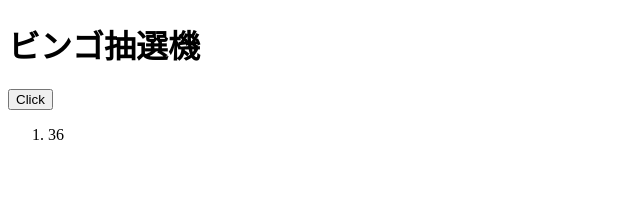
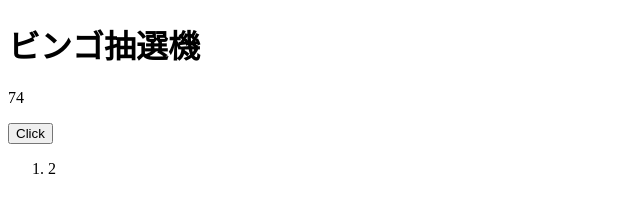
Before and after one commit to spdbear/vueprac-bingo, a plain HTML site: page vue/index.html in a window 1280 px wide. Both pictures are taken after a click on the button "Click". Shown: the whole page, without its empty margins (0-640 px from the left). Drawn offline with nearby package versions, Linux system fonts and the light colour scheme.

Commit message:
vue版作成

```diff
--- a/vue/index.html
+++ b/vue/index.html
@@ -11,12 +11,15 @@
       <h1>ビンゴ抽選機</h1>
       <p></p>
 
-      <p id="count"></p>
+      <p id="count">{{listed.length}}</p>
 
-      <button id="draw">Click</button>
+      <button v-on:click="draw">Click</button>
 
-      <ol id="numberList"></ol>
+      <ol id="numberList">
+        <li v-for="item in list">{{ item }}</li>
+      </ol>
     </div>
+    <script src="https://cdn.jsdelivr.net/npm/vue@2.6.10/dist/vue.js"></script>
     <script src="main.js"></script>
   </body>
 </html>
--- a/vue/main.js
+++ b/vue/main.js
@@ -1,23 +1,20 @@
-var numbers = [];
+var app = new Vue({
+  // マウントする要素
+  el: "#app",
 
-function appendToList(text) {
-  var e = document.getElementById("numberList");
-  var elemLi = document.createElement("li");
-  elemLi.textContent = text;
-  e.appendChild(elemLi);
-}
+  // 用いるデータ
+  data: {
+    list: [],
+    listed: []
+  },
 
-function drawLots(array) {
-  if (array.length != 0) {
-    appendToList(array.pop());
-  }
-  return array;
-}
+  // 算出プロパティ
+  // （関数によって算出されたデータ）
+  computed: {},
 
-function draw() {
-  numbers = drawLots(numbers);
-}
-
+  // ライフサイクルハック
+  // created: DOM構築直前
+  mounted: function() {
     function shuffleArray(array) {
       for (var i = array.length - 1; i > 0; i--) {
         var r = Math.floor(Math.random() * (i + 1));
@@ -27,18 +24,19 @@ function shuffleArray(array) {
       }
       return array;
     }
+    for (var i = 1; i <= 75; i++) {
+      this.listed.push(i);
+    }
+    shuffleArray(this.listed);
+    this.listed = numbers;
+  },
 
-function createArray() {
-  var numbers = [];
-  for (var i = 1; i <= 75; i++) {
-    numbers.push(i);
+  // このアプリケーションで使うメソッド
+  methods: {
+    draw: function() {
+      if (this.listed.length != 0) {
+        this.list.push(this.listed.pop());
       }
-  return numbers;
     }
-
-window.onload = function() {
-  var button = document.getElementById("draw");
-  numbers = createArray();
-  numbers = shuffleArray(numbers);
-  button.addEventListener("click", draw, false);
-};
+  }
+});
```
Lines whose indentation alone changed are shown as unchanged.
